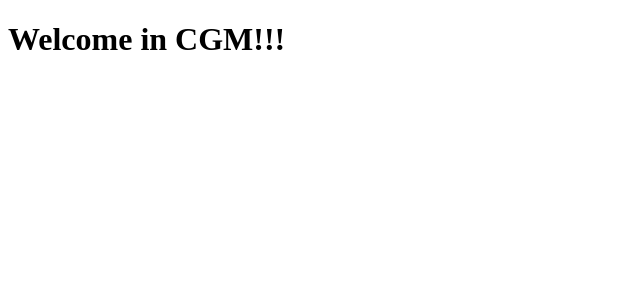
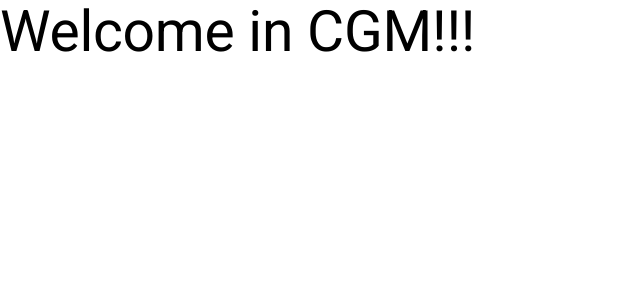
Before and after one commit to ev45ive/bottega-cgm-angular, an Angular app: page / in a window 1280 px wide. Shown: the top 300 px of the page, without its empty margins (0-640 px from the left). Built offline with nearby package versions, Linux system fonts and the light colour scheme.

Commit message:
UI Toolkits + Material

```diff
--- a/angular.json
+++ b/angular.json
@@ -39,6 +39,7 @@
               }
             ],
             "styles": [
+              "@angular/material/prebuilt-themes/cyan-orange.css",
               "src/styles.scss"
             ],
             "scripts": [],
@@ -103,6 +104,7 @@
               }
             ],
             "styles": [
+              "@angular/material/prebuilt-themes/cyan-orange.css",
               "src/styles.scss"
             ],
             "scripts": []
--- a/package.json
+++ b/package.json
@@ -12,10 +12,12 @@
   "private": true,
   "dependencies": {
     "@angular/animations": "^18.0.0",
+    "@angular/cdk": "^18.0.2",
     "@angular/common": "^18.0.0",
     "@angular/compiler": "^18.0.0",
     "@angular/core": "^18.0.0",
     "@angular/forms": "^18.0.0",
+    "@angular/material": "^18.0.2",
     "@angular/platform-browser": "^18.0.0",
     "@angular/platform-browser-dynamic": "^18.0.0",
     "@angular/platform-server": "^18.0.0",
--- a/src/app/app.module.ts
+++ b/src/app/app.module.ts
@@ -3,6 +3,7 @@
 
 import { AppRoutingModule } from './app-routing.module';
 import { AppComponent } from './app.component';
+import { provideAnimationsAsync } from '@angular/platform-browser/animations/async';
 
 @NgModule({
   declarations: [
@@ -13,7 +14,8 @@
     AppRoutingModule
   ],
   providers: [
-    provideClientHydration()
+    provideClientHydration(),
+    provideAnimationsAsync()
   ],
   bootstrap: [ AppComponent /* HeaderComponent, SidebarComponent */]
 })
--- a/src/index.html
+++ b/src/index.html
@@ -6,8 +6,10 @@
   <base href="/">
   <meta name="viewport" content="width=device-width, initial-scale=1">
   <link rel="icon" type="image/x-icon" href="favicon.ico">
+  <link href="https://fonts.googleapis.com/css2?family=Roboto:wght@300;400;500&display=swap" rel="stylesheet">
+  <link href="https://fonts.googleapis.com/icon?family=Material+Icons" rel="stylesheet">
 </head>
-<body>
+<body class="mat-typography">
 
 
   <div class="placki" sos="malinowy">
--- a/src/styles.scss
+++ b/src/styles.scss
@@ -1 +1,4 @@
 /* You can add global styles to this file, and also import other style files */
+
+html, body { height: 100%; }
+body { margin: 0; font-family: Roboto, "Helvetica Neue", sans-serif; }
```
Also changed, not shown: 2 other files (tests, documents, lock files or other folders).
